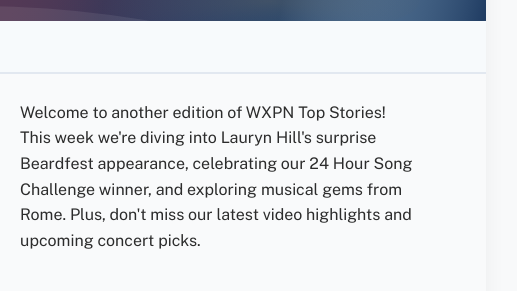
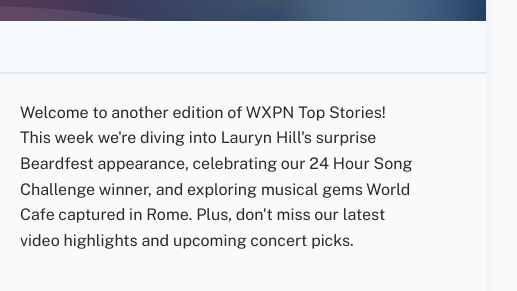
Before and after one commit to alex-colemankime/wxpn-newsletter, a plain HTML site: page index.html in a window 1280 px wide. Shown: the part 103-394 px from the top of the page, 494-1011 px from the left. Drawn offline with nearby package versions, Linux system fonts and the light colour scheme.

Commit message:
Update intro text to specify World Cafe's role in Rome coverage

```diff
--- a/index.html
+++ b/index.html
@@ -376,7 +376,7 @@
                     </td>
                     <td valign="top" style="padding-left:14px; text-align:left; vertical-align:top;">
                         <div class="intro-text" style="text-align:left;max-width:400px;margin:0; padding-top:8px; font-family:'Public Sans', 'Inter', Arial, 'Helvetica Neue', Helvetica, sans-serif;">
-                            Welcome to another edition of WXPN Top Stories! This week we're diving into Lauryn Hill's surprise Beardfest appearance, celebrating our 24 Hour Song Challenge winner, and exploring musical gems from Rome. Plus, don't miss our latest video highlights and upcoming concert picks.
+                            Welcome to another edition of WXPN Top Stories! This week we're diving into Lauryn Hill's surprise Beardfest appearance, celebrating our 24 Hour Song Challenge winner, and exploring musical gems World Cafe captured in Rome. Plus, don't miss our latest video highlights and upcoming concert picks.
                         </div>
                     </td>
                 </tr>
```
